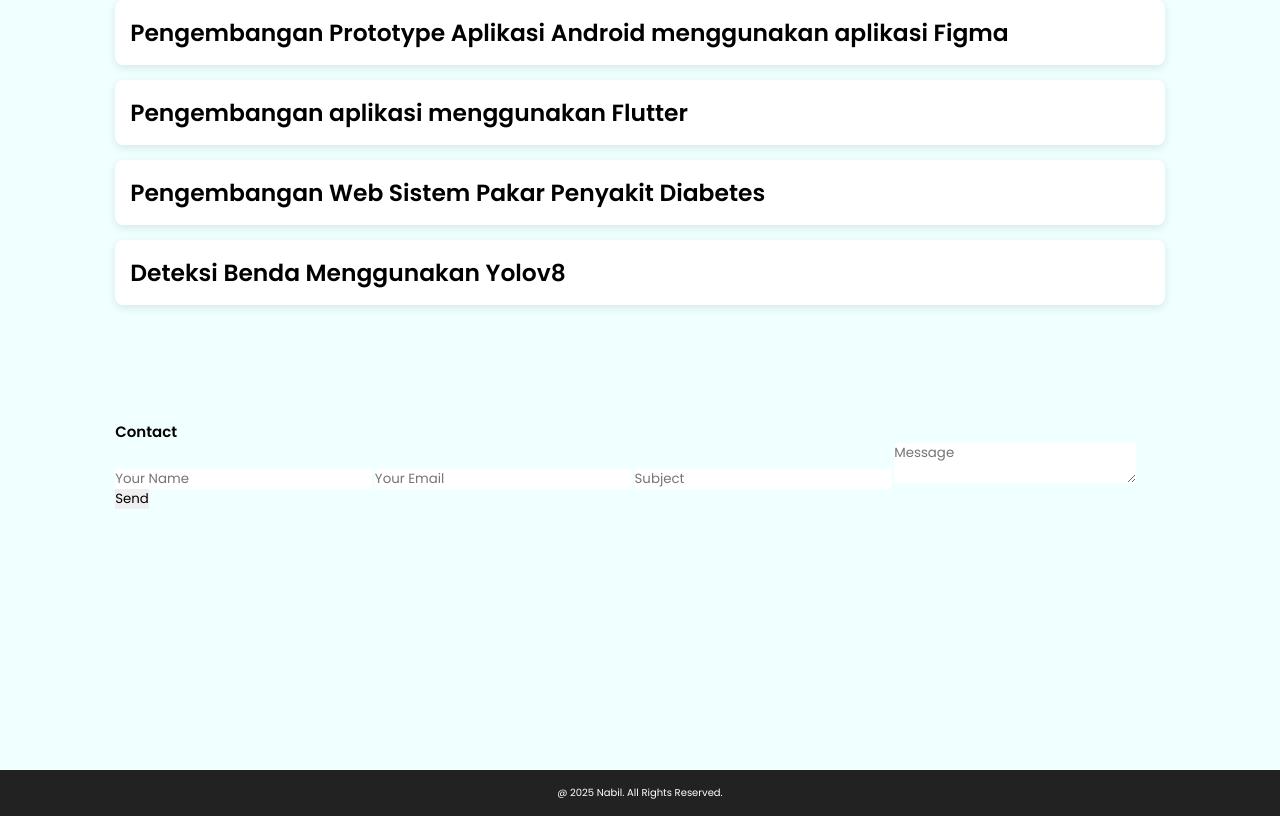
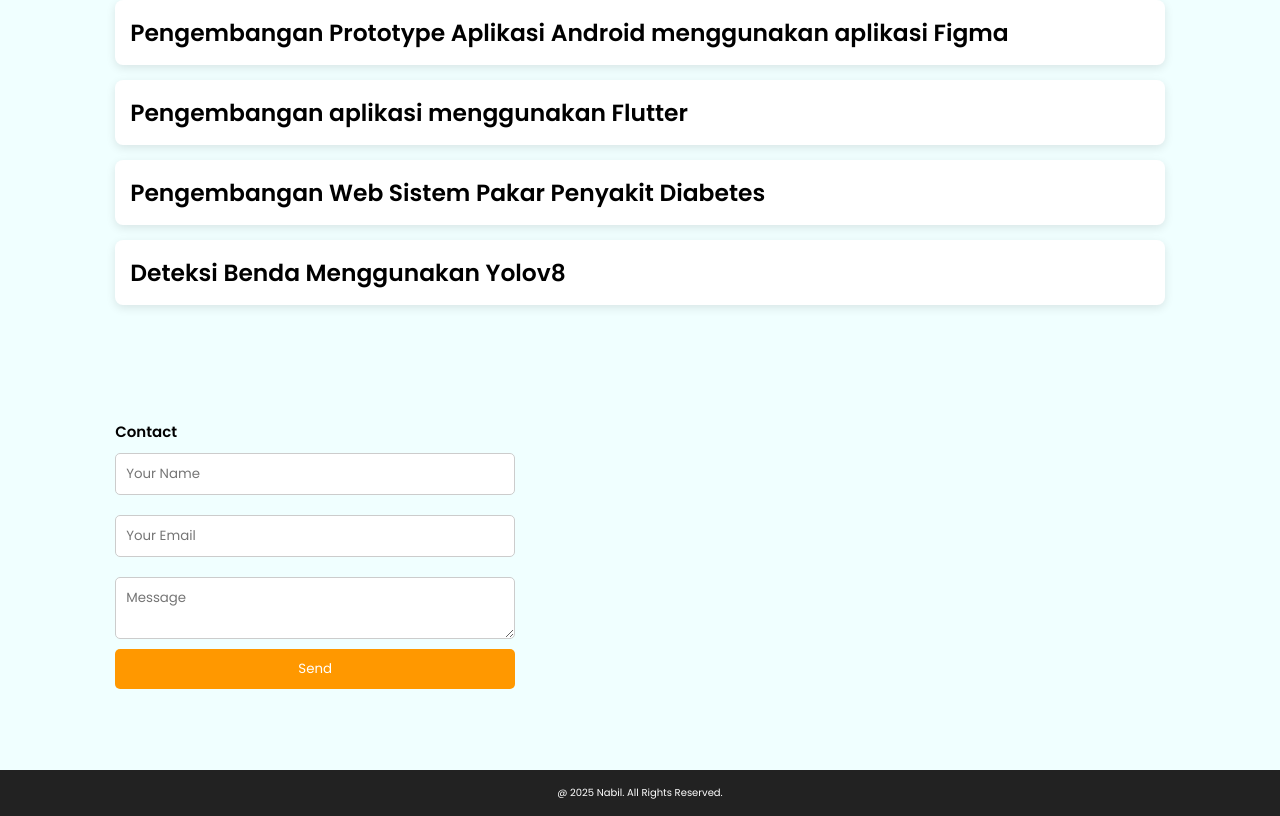
Before and after one commit to BinBiL2205/bintangnabil.portfolio, a plain HTML site: page index.html in a window 1280 px wide. Shown: the part 1499-2315 px from the top of the page. Drawn offline with Linux system fonts and the light colour scheme.

Commit message:
perubahan pada section contact

```diff
--- a/index.html
+++ b/index.html
@@ -94,10 +94,9 @@
     </section>
     <section id="contact" class="contact">
         <h2 class="section-title">Contact</h2>
-        <form id="contact-form">
+        <form id="contact-form" class="contact-form">
             <input type="text" name="from_name" placeholder="Your Name" required>
             <input type="email" name="reply_to" placeholder="Your Email" required>
-            <input type="text" name="subject" placeholder="Subject" required>
             <textarea name="message" placeholder="Message" required></textarea>
             <button type="submit">Send</button>
           </form>
--- a/script.js
+++ b/script.js
@@ -33,7 +33,7 @@ document.getElementById('contact-form').addEventListener('submit', function(e) {
     button.disabled = true;
 
     // Send email
-    emailjs.sendForm('service_1xxn7d6', 'template_n8qc7xf', this)
+    emailjs.sendForm('service_1xxn7d6', 'template_f0xmgo9', this)
         .then(function() {
             alert('Message sent successfully!');
             document.getElementById('contact-form').reset();
@@ -74,3 +74,11 @@ document.addEventListener('DOMContentLoaded', function() {
     document.querySelector('textarea[name="message"]').value = defaultMessage;
     document.querySelector('input[name="subject"]').value = "Lamaran Magang - Mahasiswa Informatika Universitas Krisnadwipayana";
 });
+
+// Subject otomatis dibuat dari nama user
+const formData = {
+    from_name: this.from_name.value,
+    reply_to: this.reply_to.value,
+    message: this.message.value,
+    subject: 'Portfolio Contact - ' + this.from_name.value  // ← Auto-generated
+};
```
